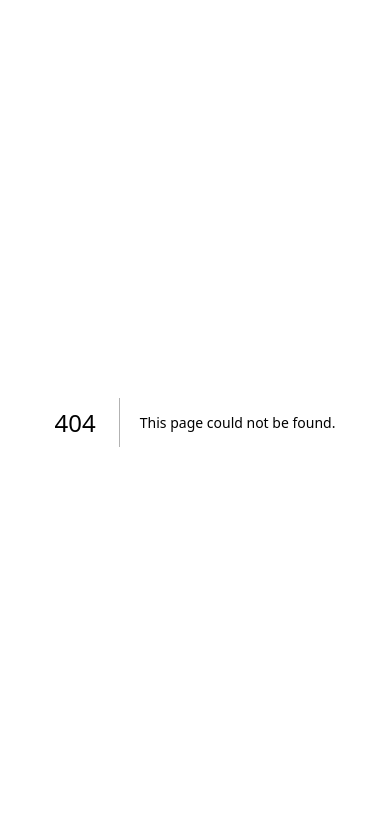
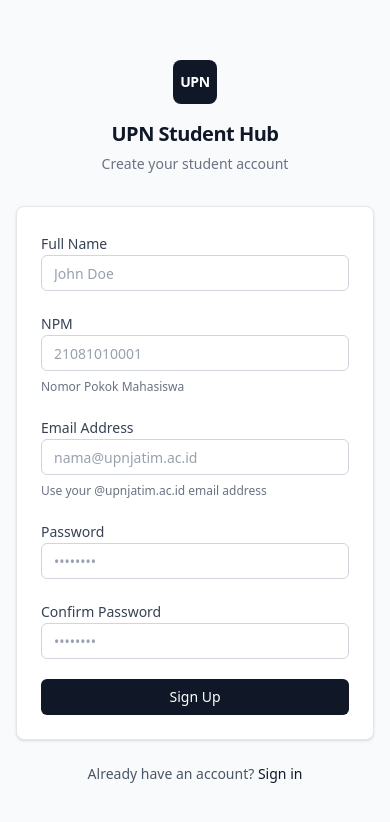
Before and after one commit to akudhandi/upn-student-hub, a Next.js app in the folder student-web/: page /register in a window 390 px wide. Before the commit this address had no page. Shown: the top 822 px of the page. Built offline with nearby package versions, Linux system fonts and the light colour scheme.

Commit message:
feat(student-web): implement responsive register UI using shared components

```diff
--- /dev/null
+++ b/student-web/src/app/login/page.tsx
@@ -0,0 +1,77 @@
+import Link from "next/link";
+import { Button } from "@/components/ui/button";
+import { Input } from "@/components/ui/input";
+import { Label } from "@/components/ui/label";
+
+export const metadata = {
+  title: "Sign In — UPN Student Hub",
+  description: "Sign in to your UPN Student Hub account",
+};
+
+export default function LoginPage() {
+  return (
+    <main className="flex min-h-screen items-center justify-center bg-gray-50 px-4 py-10">
+      <div className="w-full max-w-[400px]">
+        {/* Branding */}
+        <div className="mb-8 text-center">
+          <div className="mx-auto mb-4 flex h-11 w-11 items-center justify-center rounded-lg bg-gray-900 text-sm font-bold tracking-tight text-white">
+            UPN
+          </div>
+          <h1 className="text-xl font-semibold tracking-tight text-gray-900">
+            UPN Student Hub
+          </h1>
+          <p className="mt-1.5 text-sm text-gray-500">
+            Sign in to your student account
+          </p>
+        </div>
+
+        {/* Card */}
+        <div className="rounded-lg border border-gray-200 bg-white p-6 shadow-sm sm:p-7">
+          <form className="space-y-5">
+            <div className="space-y-2">
+              <Label htmlFor="email">Email Address</Label>
+              <Input
+                id="email"
+                name="email"
+                type="email"
+                autoComplete="email"
+                required
+                placeholder="nama@upnjatim.ac.id"
+              />
+              <p className="text-xs text-gray-500">
+                Use your @upnjatim.ac.id email address
+              </p>
+            </div>
+
+            <div className="space-y-2">
+              <Label htmlFor="password">Password</Label>
+              <Input
+                id="password"
+                name="password"
+                type="password"
+                autoComplete="current-password"
+                required
+                placeholder="••••••••"
+              />
+            </div>
+
+            <Button type="submit" className="w-full">
+              Sign In
+            </Button>
+          </form>
+        </div>
+
+        {/* Footer link */}
+        <p className="mt-6 text-center text-sm text-gray-600">
+          Don&apos;t have an account?{" "}
+          <Link
+            href="/register"
+            className="font-medium text-gray-900 underline-offset-4 hover:underline"
+          >
+            Sign up
+          </Link>
+        </p>
+      </div>
+    </main>
+  );
+}
--- /dev/null
+++ b/student-web/src/app/register/page.tsx
@@ -0,0 +1,115 @@
+import Link from "next/link";
+import { Button } from "@/components/ui/button";
+import { Input } from "@/components/ui/input";
+import { Label } from "@/components/ui/label";
+
+export const metadata = {
+  title: "Sign Up — UPN Student Hub",
+  description: "Create your UPN Student Hub account",
+};
+
+export default function RegisterPage() {
+  return (
+    <main className="flex min-h-screen items-center justify-center bg-gray-50 px-4 py-10">
+      <div className="w-full max-w-[400px]">
+        {/* Branding */}
+        <div className="mb-8 text-center">
+          <div className="mx-auto mb-4 flex h-11 w-11 items-center justify-center rounded-lg bg-gray-900 text-sm font-bold tracking-tight text-white">
+            UPN
+          </div>
+          <h1 className="text-xl font-semibold tracking-tight text-gray-900">
+            UPN Student Hub
+          </h1>
+          <p className="mt-1.5 text-sm text-gray-500">
+            Create your student account
+          </p>
+        </div>
+
+        {/* Card */}
+        <div className="rounded-lg border border-gray-200 bg-white p-6 shadow-sm sm:p-7">
+          <form className="space-y-5">
+            <div className="space-y-2">
+              <Label htmlFor="fullName">Full Name</Label>
+              <Input
+                id="fullName"
+                name="fullName"
+                type="text"
+                autoComplete="name"
+                required
+                placeholder="John Doe"
+              />
+            </div>
+
+            <div className="space-y-2">
+              <Label htmlFor="npm">NPM</Label>
+              <Input
+                id="npm"
+                name="npm"
+                type="text"
+                inputMode="numeric"
+                autoComplete="off"
+                required
+                placeholder="21081010001"
+              />
+              <p className="text-xs text-gray-500">Nomor Pokok Mahasiswa</p>
+            </div>
+
+            <div className="space-y-2">
+              <Label htmlFor="email">Email Address</Label>
+              <Input
+                id="email"
+                name="email"
+                type="email"
+                autoComplete="email"
+                required
+                placeholder="nama@upnjatim.ac.id"
+              />
+              <p className="text-xs text-gray-500">
+                Use your @upnjatim.ac.id email address
+              </p>
+            </div>
+
+            <div className="space-y-2">
+              <Label htmlFor="password">Password</Label>
+              <Input
+                id="password"
+                name="password"
+                type="password"
+                autoComplete="new-password"
+                required
+                placeholder="••••••••"
+              />
+            </div>
+
+            <div className="space-y-2">
+              <Label htmlFor="confirmPassword">Confirm Password</Label>
+              <Input
+                id="confirmPassword"
+                name="confirmPassword"
+                type="password"
+                autoComplete="new-password"
+                required
+                placeholder="••••••••"
+              />
+            </div>
+
+            <Button type="submit" className="w-full">
+              Sign Up
+            </Button>
+          </form>
+        </div>
+
+        {/* Footer link */}
+        <p className="mt-6 text-center text-sm text-gray-600">
+          Already have an account?{" "}
+          <Link
+            href="/login"
+            className="font-medium text-gray-900 underline-offset-4 hover:underline"
+          >
+            Sign in
+          </Link>
+        </p>
+      </div>
+    </main>
+  );
+}
--- /dev/null
+++ b/student-web/src/components/ui/button.tsx
@@ -0,0 +1,36 @@
+import * as React from "react";
+
+export interface ButtonProps
+  extends React.ButtonHTMLAttributes<HTMLButtonElement> {
+  variant?: "primary" | "secondary";
+  size?: "default" | "sm" | "lg";
+}
+
+export function Button({
+  className = "",
+  variant = "primary",
+  size = "default",
+  ...props
+}: ButtonProps) {
+  const base =
+    "inline-flex items-center justify-center rounded-md text-sm font-medium transition-colors focus-visible:outline-none focus-visible:ring-2 focus-visible:ring-gray-900 focus-visible:ring-offset-2 disabled:pointer-events-none disabled:opacity-50";
+
+  const variants: Record<string, string> = {
+    primary: "bg-gray-900 text-white hover:bg-gray-800",
+    secondary:
+      "border border-gray-200 bg-white text-gray-900 hover:bg-gray-50",
+  };
+
+  const sizes: Record<string, string> = {
+    default: "h-9 px-4 py-2",
+    sm: "h-8 px-3 text-xs",
+    lg: "h-10 px-8",
+  };
+
+  return (
+    <button
+      className={`${base} ${variants[variant]} ${sizes[size]} ${className}`}
+      {...props}
+    />
+  );
+}
--- /dev/null
+++ b/student-web/src/components/ui/input.tsx
@@ -0,0 +1,13 @@
+import * as React from "react";
+
+export type InputProps = React.InputHTMLAttributes<HTMLInputElement>;
+
+export function Input({ className = "", type = "text", ...props }: InputProps) {
+  return (
+    <input
+      type={type}
+      className={`flex h-9 w-full rounded-md border border-gray-300 bg-white px-3 py-2 text-sm text-gray-900 placeholder:text-gray-400 focus:border-gray-900 focus:outline-none focus:ring-1 focus:ring-gray-900 disabled:cursor-not-allowed disabled:opacity-50 ${className}`}
+      {...props}
+    />
+  );
+}
--- /dev/null
+++ b/student-web/src/components/ui/label.tsx
@@ -0,0 +1,12 @@
+import * as React from "react";
+
+export type LabelProps = React.LabelHTMLAttributes<HTMLLabelElement>;
+
+export function Label({ className = "", ...props }: LabelProps) {
+  return (
+    <label
+      className={`text-sm font-medium leading-none text-gray-700 peer-disabled:cursor-not-allowed peer-disabled:opacity-70 ${className}`}
+      {...props}
+    />
+  );
+}
```
